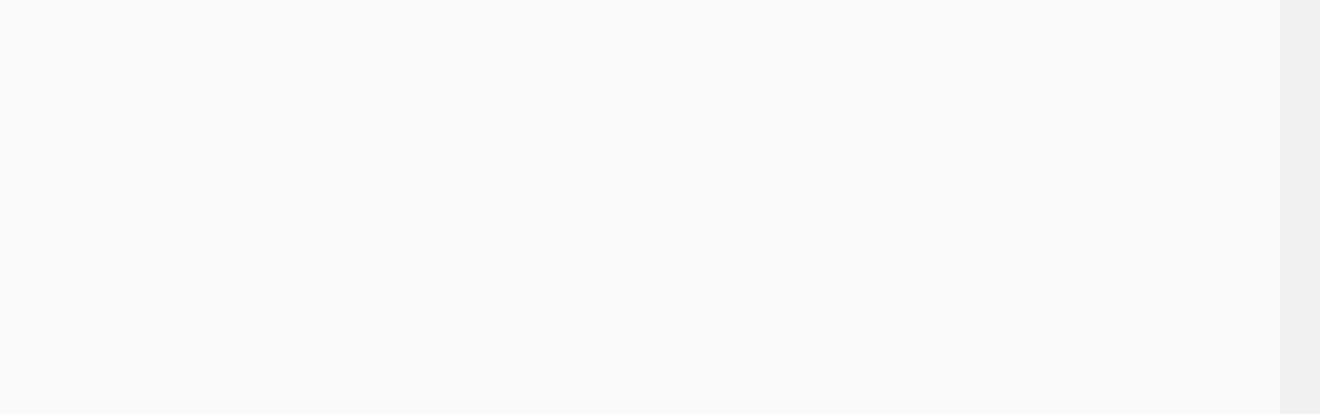
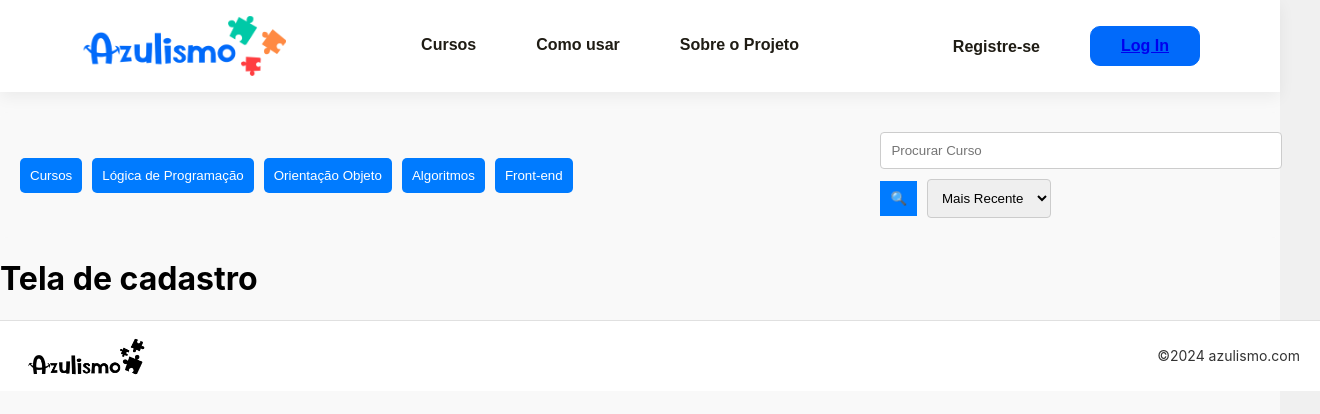
Before and after one commit to Carlos-DesenvolvimentoWeb/Projeto-Azulismo, a React (Create React App) app in the folder layout/: page /cadastro in a window 1280 px wide. Before the commit this address had no page. Shown: the top 414 px of the page, 1320 px wide, since content can reach past the window. Built offline with nearby package versions, Linux system fonts and the light colour scheme.

Commit message:
correções layout

```diff
--- a/layout/src/App.js
+++ b/layout/src/App.js
@@ -2,6 +2,8 @@ import React from 'react';
 import { BrowserRouter as Router, Route, Routes } from 'react-router-dom';
 import HomePage from './pages/HomePage';
 import Login from './pages/Login';
+import Dashboard from './pages/Dashboard';
+import Cadastro from './pages/Cadastro';
 import './App.css';
 
 function App() {
@@ -10,7 +12,8 @@ function App() {
       <Routes>
         <Route path="/" element={<HomePage />} />
         <Route path="/login" element={<Login />} />
-        {/* <Route path="/cadastro" element={<cadastro />} /> */}
+        <Route path="/cadastro" element={<Cadastro />} />
+        <Route path="/dashboard" element={<Dashboard />} />
       </Routes>
     </div>
   );
--- a/layout/src/components/Navbar.js
+++ b/layout/src/components/Navbar.js
@@ -54,7 +54,7 @@ function Navbar() {
                     </ul>
                 </div>
                 <div className="container">
-                    <div id="registre"><li><a href="index.html">Registre-se</a></li></div>
+                    <div id="registre"><li><Link to="/cadastro">Registre-se</Link></li></div>
                     <div id="login"><Link to="/login">Log In</Link></div>
                 </div>
             </nav>
--- a/layout/src/pages/Cadastro.js
+++ b/layout/src/pages/Cadastro.js
@@ -0,0 +1,18 @@
+import React from 'react';
+import Navbar from '../components/Navbar';
+import FilterBar from '../components/FilterBar';
+import Footer from '../components/Footer';
+
+
+function Cadastro() {
+  return (
+    <div>
+       <Navbar />
+       <FilterBar />
+       <h1>Tela de cadastro</h1>
+       <Footer />
+     </div>
+  );
+}
+
+export default Cadastro;
--- a/layout/src/pages/Dashboard.js
+++ b/layout/src/pages/Dashboard.js
@@ -0,0 +1,18 @@
+import React from 'react';
+import Navbar from '../components/Navbar';
+import FilterBar from '../components/FilterBar';
+import Footer from '../components/Footer';
+
+
+function Dashboard() {
+  return (
+    <div>
+       <Navbar />
+       <FilterBar />
+       <h1>Dashboard</h1>
+       <Footer />
+     </div>
+  );
+}
+
+export default Dashboard;
```
